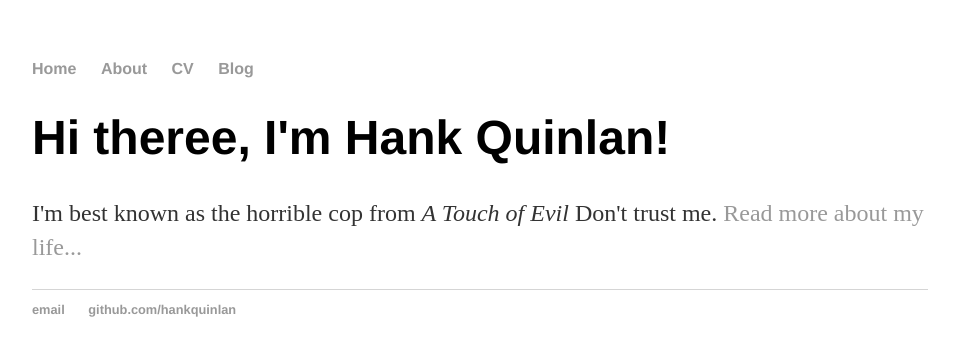
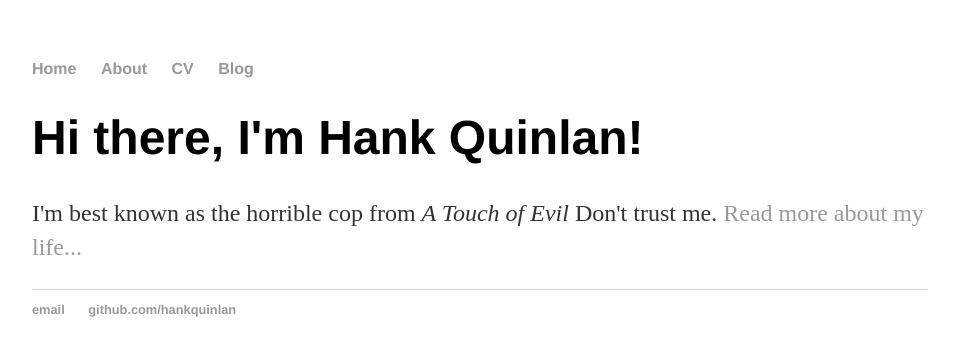
Before and after one commit to jhknakao/jhknakao.github.io, a Jekyll site: the page built from index.html, in a window 1280 px wide. Shown: the top 356 px of the page, without its empty margins (160-1115 px from the left). Built offline with Jekyll 4.4.1, drawn with Linux system fonts in a browser that asks for light colours.

Commit message:
Update index.html

```diff
--- a/index.html
+++ b/index.html
@@ -3,6 +3,6 @@ layout: default
 title: Hank Quinlan, Horrible Cop
 ---
 <div class="blurb">
-	<h1>Hi theree, I'm Hank Quinlan!</h1>
+	<h1>Hi there, I'm Hank Quinlan!</h1>
 	<p>I'm best known as the horrible cop from <em>A Touch of Evil</em> Don't trust me. <a href="/about">Read more about my life...</a></p>
 </div><!-- /.blurb -->
```
